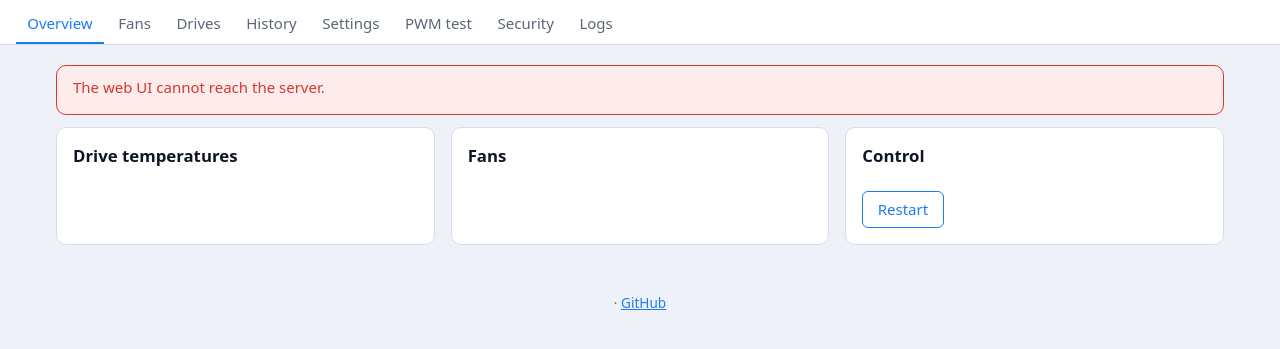
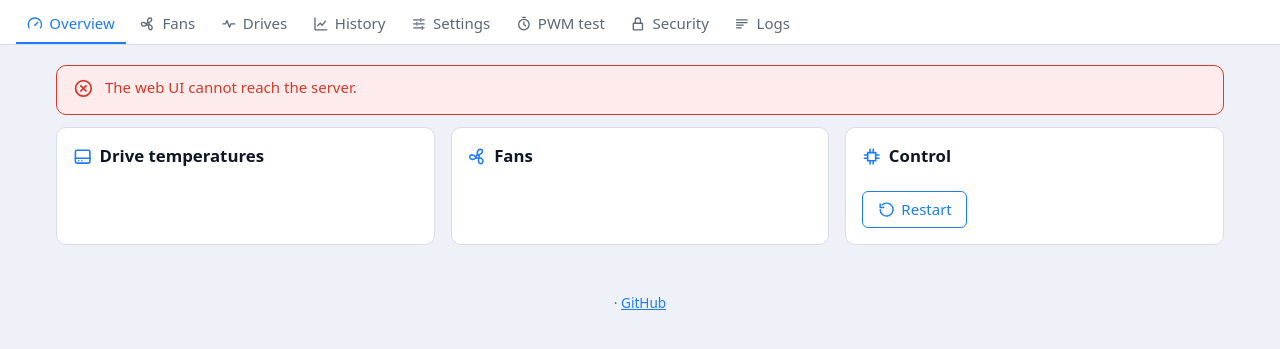
Before and after one commit to anto294/hddfancontrol_webui, a plain HTML site: page hddfancontrol_webui/static/index.html in a window 1280 px wide. Shown: the part 49-398 px from the top of the page. Drawn offline with Linux system fonts and the light colour scheme; no server answers.

Commit message:
Add line icons to the tabs, card titles, buttons and banners
icons.js holds a small set of line icons drawn for this project on a
24 x 24 grid and builds them as SVG nodes stroked with the current text
color: no icon font or sprite file to fetch, and nothing inline that the
strict CSP would block. Elements with a data-icon attribute get their icon
after the texts are applied. Banners now show an info, warning or error
icon next to their text, so their weight is clear at a glance.

```diff
--- a/hddfancontrol_webui/static/app.js
+++ b/hddfancontrol_webui/static/app.js
@@ -212,7 +212,12 @@ function showTab(name) {
 // ---------------------------------------------------------------------------
 
 function banner(kind, text, ...extra) {
-  return el("div", { class: `banner ${kind}`, role: kind === "error" ? "alert" : "status" }, el("p", { text }), ...extra);
+  return el(
+    "div",
+    { class: `banner ${kind}`, role: kind === "error" ? "alert" : "status" },
+    icon(kind),
+    el("div", { class: "banner-body" }, el("p", { text }), ...extra),
+  );
 }
 
 function renderBanners() {
@@ -1015,6 +1020,7 @@ function every(ms, fn) {
 
 document.addEventListener("DOMContentLoaded", async () => {
   await loadI18n();
+  applyIcons(document);
   for (const button of document.querySelectorAll("[data-tab]")) {
     button.addEventListener("click", () => showTab(button.dataset.tab));
   }
--- /dev/null
+++ b/hddfancontrol_webui/static/icons.js
@@ -0,0 +1,61 @@
+"use strict";
+
+// Line icons drawn for this project on a 24 × 24 grid, stroked with the
+// current text color. They are built as SVG nodes: no file to fetch, nothing
+// inline that the CSP would block.
+const ICONS = {
+  overview: ["M3.3 18a10 10 0 1 1 17.4 0", "M12 14l4.5-4.5", "M12 14h.01"],
+  fan: [
+    "M14 12a2 2 0 1 1-4 0 2 2 0 0 1 4 0z",
+    { d: "M12 10c-1.2-3.5 0-7 3.5-7 2.8 0 3.3 3.3.8 5.3-1.3 1-2.8 1.5-4.3 1.7", transform: "rotate(0 12 12)" },
+    { d: "M12 10c-1.2-3.5 0-7 3.5-7 2.8 0 3.3 3.3.8 5.3-1.3 1-2.8 1.5-4.3 1.7", transform: "rotate(120 12 12)" },
+    { d: "M12 10c-1.2-3.5 0-7 3.5-7 2.8 0 3.3 3.3.8 5.3-1.3 1-2.8 1.5-4.3 1.7", transform: "rotate(240 12 12)" },
+  ],
+  drive: ["M5 4h14a2 2 0 0 1 2 2v12a2 2 0 0 1-2 2H5a2 2 0 0 1-2-2V6a2 2 0 0 1 2-2z", "M3 14h18", "M7 17h.01", "M11 17h.01"],
+  thermometer: ["M14 14.8V4.5a2 2 0 0 0-4 0v10.3a4 4 0 1 0 4 0z", "M12 18v-6"],
+  smart: ["M3 12h4l2-5 4 10 2-5h6"],
+  history: ["M3 3v18h18", "M7 15l4-4 3 3 5-6"],
+  settings: ["M4 6h9", "M17 6h3", "M15 4v4", "M4 12h3", "M11 12h9", "M9 10v4", "M4 18h11", "M19 18h1", "M17 16v4"],
+  pwmtest: ["M12 21a8 8 0 1 0 0-16 8 8 0 0 0 0 16z", "M12 9v4l2.5 2", "M10 2h4"],
+  security: ["M6 11h12a1 1 0 0 1 1 1v8a1 1 0 0 1-1 1H6a1 1 0 0 1-1-1v-8a1 1 0 0 1 1-1z", "M8 11V7a4 4 0 0 1 8 0v4"],
+  logs: ["M4 6h16", "M4 10h16", "M4 14h10", "M4 18h7"],
+  wizard: ["M4 20L15 9", "M13 7l2 2", "M18 3v4", "M16 5h4", "M20 11v3", "M18.5 12.5h3", "M9 3v2", "M8 4h2"],
+  restart: ["M3 12a9 9 0 1 0 2.6-6.4", "M3 4v5h5"],
+  warning: ["M12 3.5l9.5 16.5h-19z", "M12 10v4", "M12 17h.01"],
+  error: ["M12 21a9 9 0 1 0 0-18 9 9 0 0 0 0 18z", "M15 9l-6 6", "M9 9l6 6"],
+  info: ["M12 21a9 9 0 1 0 0-18 9 9 0 0 0 0 18z", "M12 11v6", "M12 7.5h.01"],
+  check: ["M5 12.5l4.5 4.5L19 7.5"],
+  moon: ["M20 14.5A8 8 0 1 1 9.5 4a6.5 6.5 0 0 0 10.5 10.5z"],
+  logout: ["M9 21H5a2 2 0 0 1-2-2V5a2 2 0 0 1 2-2h4", "M16 17l5-5-5-5", "M21 12H9"],
+  chip: ["M7 7h10v10H7z", "M10 3v4", "M14 3v4", "M10 17v4", "M14 17v4", "M3 10h4", "M3 14h4", "M17 10h4", "M17 14h4"],
+  arrow_left: ["M19 12H5", "M11 6l-6 6 6 6"],
+  arrow_right: ["M5 12h14", "M13 6l6 6-6 6"],
+};
+
+// The tab of the fans uses the fan.
+ICONS.fans = ICONS.fan;
+
+// An <svg> for the named icon, hidden from screen readers (the text next to it says what it is).
+function icon(name, extraClass = "") {
+  const NS = "http://www.w3.org/2000/svg";
+  const node = document.createElementNS(NS, "svg");
+  node.setAttribute("viewBox", "0 0 24 24");
+  node.setAttribute("class", `icon icon-${name} ${extraClass}`.trim());
+  node.setAttribute("aria-hidden", "true");
+  node.setAttribute("focusable", "false");
+  for (const part of ICONS[name] || []) {
+    const path = document.createElementNS(NS, "path");
+    path.setAttribute("d", typeof part === "string" ? part : part.d);
+    if (typeof part !== "string" && part.transform) path.setAttribute("transform", part.transform);
+    node.append(path);
+  }
+  return node;
+}
+
+// Put the icon named by data-icon in front of the text of every such element.
+function applyIcons(root) {
+  for (const node of root.querySelectorAll("[data-icon]")) {
+    if (node.querySelector(":scope > svg.icon")) continue;
+    node.prepend(icon(node.dataset.icon));
+  }
+}
--- a/hddfancontrol_webui/static/index.html
+++ b/hddfancontrol_webui/static/index.html
@@ -8,6 +8,7 @@
   <link rel="apple-touch-icon" href="/static/apple-touch-icon.png">
   <link rel="stylesheet" href="/static/style.css">
   <script src="/static/i18n.js" defer></script>
+  <script src="/static/icons.js" defer></script>
   <script src="/static/app.js" defer></script>
 </head>
 <body>
@@ -17,17 +18,17 @@
       <h1>hddfancontrol</h1>
       <span id="mode" class="pill"></span>
       <select class="lang"></select>
-      <button id="logout" class="link" data-i18n="action.logout" hidden></button>
+      <button id="logout" class="link" data-icon="logout" data-i18n="action.logout" hidden></button>
     </div>
     <nav class="tabs" role="tablist">
-      <button role="tab" data-tab="overview" data-i18n="tab.overview"></button>
-      <button role="tab" data-tab="fans" data-i18n="tab.fans"></button>
-      <button role="tab" data-tab="smart" data-i18n="tab.smart"></button>
-      <button role="tab" data-tab="history" data-i18n="tab.history"></button>
-      <button role="tab" data-tab="settings" data-i18n="tab.settings"></button>
-      <button role="tab" data-tab="pwmtest" data-i18n="tab.pwmtest"></button>
-      <button role="tab" data-tab="security" data-i18n="tab.security"></button>
-      <button role="tab" data-tab="logs" data-i18n="tab.logs"></button>
+      <button role="tab" data-tab="overview" data-icon="overview" data-i18n="tab.overview"></button>
+      <button role="tab" data-tab="fans" data-icon="fans" data-i18n="tab.fans"></button>
+      <button role="tab" data-tab="smart" data-icon="smart" data-i18n="tab.smart"></button>
+      <button role="tab" data-tab="history" data-icon="history" data-i18n="tab.history"></button>
+      <button role="tab" data-tab="settings" data-icon="settings" data-i18n="tab.settings"></button>
+      <button role="tab" data-tab="pwmtest" data-icon="pwmtest" data-i18n="tab.pwmtest"></button>
+      <button role="tab" data-tab="security" data-icon="security" data-i18n="tab.security"></button>
+      <button role="tab" data-tab="logs" data-icon="logs" data-i18n="tab.logs"></button>
     </nav>
   </header>
 
@@ -38,19 +39,19 @@
     <section id="tab-overview" class="tab">
       <div class="grid">
         <article class="card">
-          <h2 data-i18n="overview.drives"></h2>
+          <h2 data-icon="drive" data-i18n="overview.drives"></h2>
           <p class="muted small" id="latest-time"></p>
           <table class="list" id="drive-temps"></table>
         </article>
         <article class="card">
-          <h2 data-i18n="overview.fans"></h2>
+          <h2 data-icon="fan" data-i18n="overview.fans"></h2>
           <table class="list" id="fan-summary"></table>
         </article>
         <article class="card">
-          <h2 data-i18n="overview.control"></h2>
+          <h2 data-icon="chip" data-i18n="overview.control"></h2>
           <table class="list" id="control"></table>
           <div class="actions">
-            <button id="restart" class="secondary" data-i18n="action.restart"></button>
+            <button id="restart" class="secondary" data-icon="restart" data-i18n="action.restart"></button>
           </div>
         </article>
       </div>
@@ -60,7 +61,7 @@
     <section id="tab-fans" class="tab" hidden>
       <article class="card">
         <div class="card-head">
-          <h2 data-i18n="fans.title"></h2>
+          <h2 data-icon="fan" data-i18n="fans.title"></h2>
           <button id="manual-toggle"></button>
         </div>
         <p class="muted" data-i18n="fans.intro"></p>
@@ -73,8 +74,8 @@
     <section id="tab-smart" class="tab" hidden>
       <article class="card">
         <div class="card-head">
-          <h2 data-i18n="smart.title"></h2>
-          <button id="smart-refresh" class="secondary" data-i18n="action.refresh_smart"></button>
+          <h2 data-icon="smart" data-i18n="smart.title"></h2>
+          <button id="smart-refresh" class="secondary" data-icon="restart" data-i18n="action.refresh_smart"></button>
         </div>
         <p class="muted small" data-i18n="smart.intro"></p>
       </article>
@@ -85,7 +86,7 @@
     <section id="tab-history" class="tab" hidden>
       <article class="card">
         <div class="card-head">
-          <h2 data-i18n="history.temps"></h2>
+          <h2 data-icon="thermometer" data-i18n="history.temps"></h2>
           <select id="history-hours" aria-label="Window">
             <option value="1">1 h</option>
             <option value="6" selected>6 h</option>
@@ -99,11 +100,11 @@
         <div id="chart-temp" class="chart"></div>
       </article>
       <article class="card">
-        <h2 data-i18n="history.rpm"></h2>
+        <h2 data-icon="fan" data-i18n="history.rpm"></h2>
         <div id="chart-rpm" class="chart"></div>
       </article>
       <article class="card">
-        <h2 data-i18n="history.pwm"></h2>
+        <h2 data-icon="history" data-i18n="history.pwm"></h2>
         <div id="chart-pwm" class="chart"></div>
       </article>
     </section>
@@ -114,7 +115,7 @@
         <p class="muted" id="settings-source"></p>
 
         <article class="card">
-          <h2 data-i18n="settings.mode"></h2>
+          <h2 data-icon="thermometer" data-i18n="settings.mode"></h2>
           <div class="fields">
             <label class="field"><span data-i18n="settings.control_mode"></span>
               <select name="control_mode">
@@ -139,7 +140,7 @@
         </article>
 
         <article class="card">
-          <h2 data-i18n="settings.drives"></h2>
+          <h2 data-icon="drive" data-i18n="settings.drives"></h2>
           <p class="muted small" data-i18n="settings.drives_help"></p>
           <table class="list form-table" id="drive-list"></table>
           <label class="field">
@@ -153,14 +154,14 @@
         </article>
 
         <article class="card">
-          <h2 data-i18n="settings.fans"></h2>
+          <h2 data-icon="fan" data-i18n="settings.fans"></h2>
           <p class="muted small" data-i18n="settings.fans_help"></p>
           <table class="list form-table" id="pwm-list"></table>
           <p class="error" data-error="pwms"></p>
         </article>
 
         <article class="card">
-          <h2 data-i18n="settings.spin_down"></h2>
+          <h2 data-icon="moon" data-i18n="settings.spin_down"></h2>
           <div class="fields">
             <label class="field"><span data-i18n="settings.spin_down_time_s"></span>
               <input type="number" name="spin_down_time_s" min="0" max="86400">
@@ -173,14 +174,14 @@
         </article>
 
         <article class="card">
-          <h2 data-i18n="settings.hwmons"></h2>
+          <h2 data-icon="chip" data-i18n="settings.hwmons"></h2>
           <p class="muted small" data-i18n="settings.hwmons_help"></p>
           <table class="list form-table" id="hwmon-list"></table>
           <p class="error" data-error="hwmons"></p>
         </article>
 
         <article class="card">
-          <h2 data-i18n="settings.advanced"></h2>
+          <h2 data-icon="settings" data-i18n="settings.advanced"></h2>
           <div class="fields">
             <label class="field"><span data-i18n="settings.interval_s"></span>
               <input type="number" name="interval_s" min="1" max="3600">
@@ -215,7 +216,7 @@
     <!-- PWM test -->
     <section id="tab-pwmtest" class="tab" hidden>
       <article class="card">
-        <h2 data-i18n="pwmtest.title"></h2>
+        <h2 data-icon="pwmtest" data-i18n="pwmtest.title"></h2>
         <p data-i18n="pwmtest.intro"></p>
         <p class="warning" data-i18n="pwmtest.warning"></p>
         <div id="pwmtest-list" class="checklist"></div>
@@ -225,7 +226,7 @@
         </div>
       </article>
       <article class="card">
-        <h2 data-i18n="pwmtest.results"></h2>
+        <h2 data-icon="check" data-i18n="pwmtest.results"></h2>
         <table class="list" id="pwmtest-results"></table>
         <div class="actions">
           <button id="pwmtest-use" class="secondary" data-i18n="action.use_results"></button>
@@ -236,7 +237,7 @@
     <!-- Security -->
     <section id="tab-security" class="tab" hidden>
       <article class="card">
-        <h2 data-i18n="security.title"></h2>
+        <h2 data-icon="security" data-i18n="security.title"></h2>
         <p id="security-state"></p>
         <form id="auth-form" class="fields narrow" novalidate autocomplete="on">
           <label class="field" id="current-field"><span data-i18n="security.current"></span>
@@ -260,7 +261,7 @@
     <section id="tab-logs" class="tab" hidden>
       <article class="card">
         <div class="card-head">
-          <h2 data-i18n="tab.logs"></h2>
+          <h2 data-icon="logs" data-i18n="tab.logs"></h2>
           <select id="log-source" aria-label="Source">
             <option value="" data-i18n="logs.all"></option>
             <option>hddfancontrol</option>
--- a/hddfancontrol_webui/static/style.css
+++ b/hddfancontrol_webui/static/style.css
@@ -239,12 +239,72 @@ footer {
   margin: 0;
 }
 
+/* Icons (icons.js): stroked with the color of the text around them. */
+.icon {
+  width: 1.15em;
+  height: 1.15em;
+  flex: none;
+  fill: none;
+  stroke: currentColor;
+  stroke-width: 2;
+  stroke-linecap: round;
+  stroke-linejoin: round;
+  vertical-align: -0.2em;
+}
+
+h2[data-icon],
+h3[data-icon] {
+  display: flex;
+  align-items: center;
+  gap: 0.45rem;
+}
+
+button[data-icon] {
+  display: inline-flex;
+  align-items: center;
+  gap: 0.4rem;
+}
+
+h2[data-icon] .icon {
+  color: var(--accent);
+}
+
+.tabs button .icon {
+  width: 1.05em;
+  height: 1.05em;
+}
+
 /* Banners */
 .banner {
+  display: flex;
+  gap: 0.7rem;
+  align-items: flex-start;
   border-radius: var(--radius);
   padding: 0.7rem 1rem;
   margin-bottom: 12px;
   border: 1px solid var(--border);
+}
+
+.banner > .icon {
+  width: 1.3rem;
+  height: 1.3rem;
+  margin-top: 0.05rem;
+}
+
+.banner-body {
+  min-width: 0;
+}
+
+.banner.info > .icon {
+  color: var(--accent);
+}
+
+.banner.warning > .icon {
+  color: var(--warn);
+}
+
+.banner.error > .icon {
+  color: var(--danger);
 }
 
 .banner p {
```
